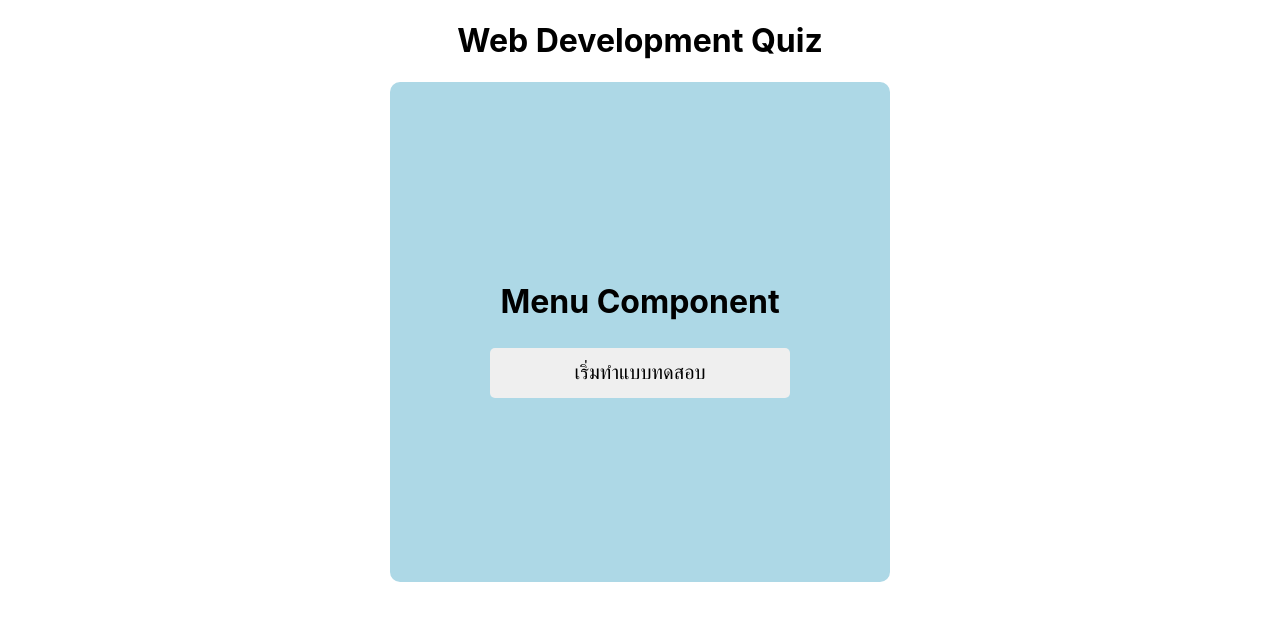
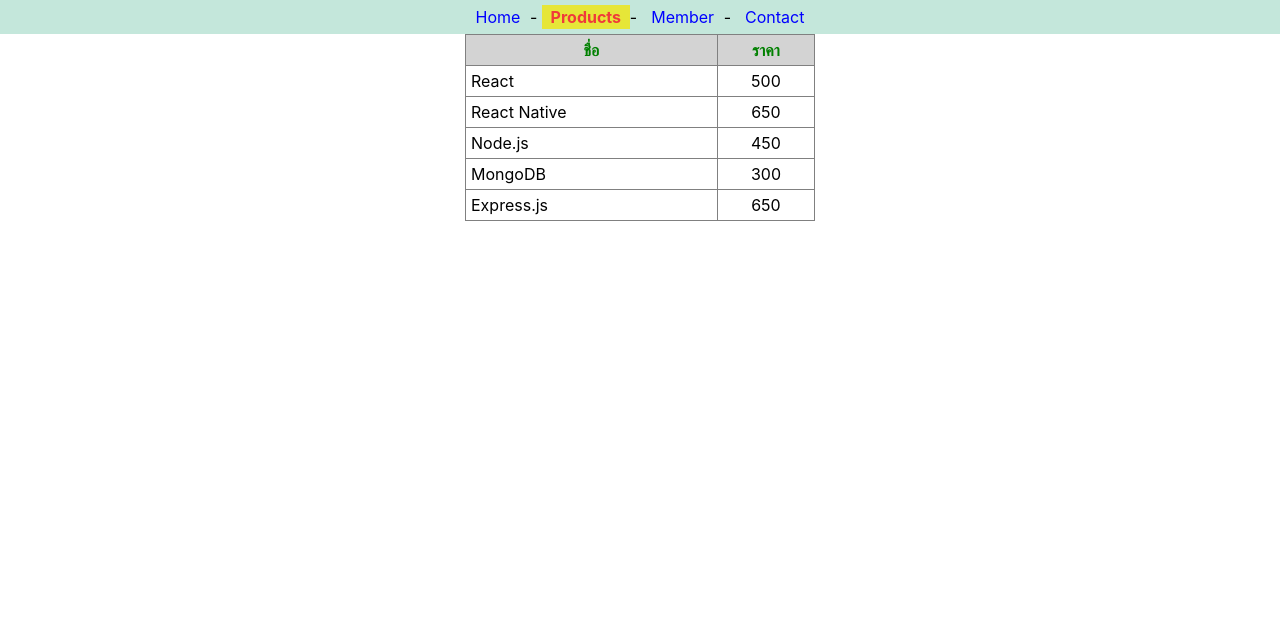
Before and after one commit to SsxnNs/app1, a React (Create React App) app: page /products in a window 1280 px wide. Shown: the top 620 px of the page. Built offline with nearby package versions, Linux system fonts and the light colour scheme.

Commit message:
Router
Router

```diff
--- a/package.json
+++ b/package.json
@@ -9,6 +9,7 @@
     "@testing-library/user-event": "^13.5.0",
     "react": "^19.1.0",
     "react-dom": "^19.1.0",
+    "react-router-dom": "^7.8.2",
     "react-scripts": "5.0.1",
     "web-vitals": "^2.1.4"
   },
--- a/src/App.js
+++ b/src/App.js
@@ -1,25 +1,6 @@
-import { createContext, useState } from "react";
-import Menu from "./component/Menu";
-import Quiz from "./component/Quiz";
-import Score from "./component/Score";
+import React from "react";
+import Router3 from "./router3";
 
-import './App.css'
-
-export const DataContext = createContext()
-
-function App(){
-    const [appState,setAppState]=useState("menu")
-    const [score,setScore] = useState(0)
-    return (
-        <DataContext.Provider value={{appState,setAppState,score,setScore}}>
-            <div className = "App">
-                <h1>Web Development Quiz</h1>
-                {appState === "menu" && <Menu/>}
-                {appState === "quiz" && <Quiz/>}
-                {appState === "score" && <Score/>}
-            </div>
-        </DataContext.Provider>
-    )
+export default function App(){
+    return <Router3/>
 }
-
-export default App;
--- /dev/null
+++ b/src/home.js
@@ -0,0 +1,12 @@
+import React from "react";
+
+export default function Home() {
+    return (
+        <p style={{textAlign:'center'}}>
+            <h3> ยินดีต้อนรับสู่ React Store </h3>
+            รายชื่อ <a href="/products">สินค้า</a> ที่เรามีจำหน่าย <br/>
+            แต่ท่านต้องเป็น <a href="/member">สมาชิก</a> จึงจะสั่งซื้อได้ <br/>
+            หากมีข้อสงสัย <a href="/contact">โปรดติดต่อเรา</a>
+        </p>
+    )
+}
--- /dev/null
+++ b/src/member.js
@@ -0,0 +1,7 @@
+import React from "react";
+
+export default function Member(){
+    return (
+        <div style={{textAlign: "center"}}>Member Page</div>
+    )
+}
--- /dev/null
+++ b/src/navlink.css
@@ -0,0 +1,18 @@
+.nav {
+    background-color:rgb(196, 231, 219);
+    padding: 7px;
+    text-align: center;
+}
+
+.menu{
+    color: blue;
+    text-decoration: none;
+    padding: 2px 5px;
+}
+
+.active_menu{
+    color: rgb(240, 58, 58);
+    background-color: rgb(230, 230, 56);
+    text-decoration: none;
+    padding: 2px 5px;
+}
--- /dev/null
+++ b/src/products.css
@@ -0,0 +1,18 @@
+table{
+    width: 350px;
+    border-collapse: collapse;
+    margin: auto;
+}
+
+th {
+    background-color: lightgray;
+    color: green;
+}
+
+th, td{
+    padding: 5px;
+}
+
+td:nth-child(2) {
+    text-align: center;
+}
--- /dev/null
+++ b/src/products.js
@@ -0,0 +1,25 @@
+import React, { Component } from "react"
+import './products.css'
+
+export default class Products extends Component{
+    data = [
+        ['React',500],
+        ['React Native', 650],
+        ['Node.js', 450],
+        ['MongoDB', 300],
+        ['Express.js', 650]
+    ]
+
+    render(){
+        return(
+            <table border="1">
+                <tr><th> ชื่อ </th><th> ราคา </th></tr>
+                {
+                    this.data.map(d => {
+                        return <tr><td>{d[0]}</td><td>{d[1]}</td></tr>
+                    })
+                }
+            </table>
+        )
+    }
+}
--- /dev/null
+++ b/src/router3.js
@@ -0,0 +1,31 @@
+import React from "react";
+import { BrowserRouter,NavLink,Navigate,Route,Routes } from "react-router-dom";
+import './navlink.css'
+import Products from "./products";
+import Home from "./home";
+import Member from "./member";
+
+export default function Router3() {
+    return (
+        <BrowserRouter>
+            <nav className = "nav">
+                <NavLink to='/' className={({isActive}) => isActive?"active_menu":"menu"} style={({isActive}) =>{return{
+                        fontWeight: isActive?"bold":""}}}> Home </NavLink> -&nbsp;
+                <NavLink to='/products' className={({isActive}) => isActive?"active_menu":"menu" } style={({isActive}) =>{return{
+                        fontWeight: isActive?"bold":""}}}> Products </NavLink> -&nbsp;
+                <NavLink to='/member' className={({isActive}) => isActive?"active_menu":"menu"} style={({isActive}) =>{return{
+                        fontWeight: isActive?"bold":""}}}> Member </NavLink> -&nbsp;
+                <NavLink to='/contact' className={({isActive}) => isActive?"active_menu":"menu"} style={({isActive}) =>{return{
+                        fontWeight: isActive?"bold":""}}}> Contact </NavLink>
+            </nav>
+
+            <Routes style={{margin: '20px'}}>
+                <Route path="/" element={<Home/>} />
+                <Route path="/products" element={<Products/>}/>
+                <Route path="/member" Component={Member}/>
+                <Route path="/contact" element={<div style={{textAlign:'center'}}>Contact Page</div>}/>
+                <Route path="/" element={<Navigate to="/"/>} />
+            </Routes>
+        </BrowserRouter>
+    )
+}
```
Also changed, not shown: src/router1.js (added, +16 -0 lines), src/router2.js (added, +20 -0 lines), 1 other file (tests, documents, lock files or other folders).
